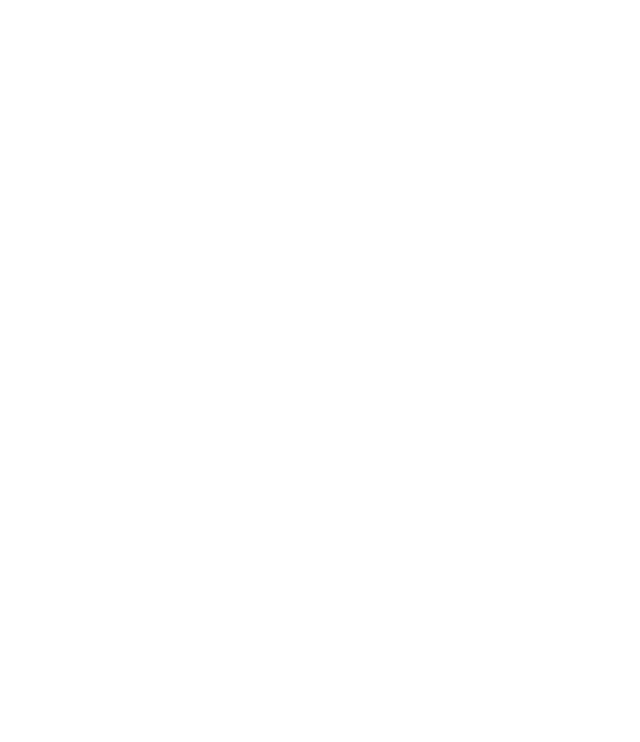
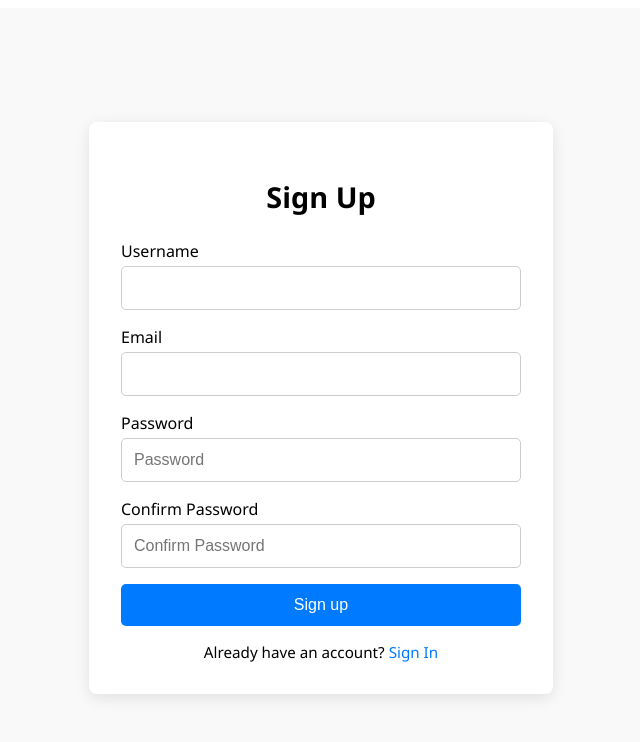
Before and after one commit to zeegy99/ISwipeU, a React (Vite) app in the folder frontend/: page /signup in a window 1280 px wide. Before the commit this address had no page. Shown: the top 742 px of the page, without its empty margins (319-959 px from the left). Built offline with nearby package versions, Linux system fonts and the light colour scheme.

Commit message:
backend login works

```diff
--- a/frontend/src/App.jsx
+++ b/frontend/src/App.jsx
@@ -4,7 +4,8 @@ import Location from './location';
 import { BrowserRouter as Router, Routes, Route} from "react-router-dom";
 import React, { useState, useEffect } from "react";
 import Homepage from "./homepage";
-import Signin from "./signin";
+import Signin from "./signin/signin";
+import Signup from "./signin/signup";
 
 // import { useNavigate, Link } from "react-router-dom"
 
@@ -18,6 +19,7 @@ function App() {
         <Routes>
           <Route path="/" element={<Homepage/>}/>
           <Route path="signin" element={<Signin/>}/>
+          <Route path="signup" element={<Signup/>}/>
         </Routes>
       </Router>
     </>
--- a/frontend/src/signin.jsx
+++ b/frontend/src/signin/signin.jsx
@@ -1,6 +1,7 @@
 import { useState, react } from 'react'
 import './signin.css'
 import { useNavigate } from "react-router-dom";
+import { Link } from "react-router-dom";
 
 function Signin() {
 
@@ -9,10 +10,25 @@ function Signin() {
 
   const navigate = useNavigate();
 
+  const send_login_info = async () => {
 
-  const handleSignin = (e) => {
+  }
+
+
+  const handleSignin = async (e) => {
     e.preventDefault();
-    console.log("handlesignin ran")
+
+    const response = await fetch("http://localhost:5000/api/login", {
+      method: "POST",
+      headers: {"Content-type": "application/json"},
+      body: JSON.stringify({username, password})
+    })
+
+    if (response.ok) {
+      console.log("yay")
+      return
+    }
+    return -1
   };
 
   return (
@@ -49,7 +65,7 @@ function Signin() {
       </form>
 
       <div className="signup-link">
-        {/* Need an account? <Link to="/signup">Sign Up</Link> */}
+        Need an account? <Link to="/signup">Sign Up</Link>
       </div>
     </div>
   </div>
--- /dev/null
+++ b/frontend/src/signin/signup.jsx
@@ -0,0 +1,123 @@
+import React, { useState } from "react";
+import "./signin.css";
+import { useNavigate, Link } from "react-router-dom";
+
+
+const Signup = () => {
+  const [username, setUsername] = useState("");
+  const [email, setEmail] = useState("");
+  const [password, setPassword] = useState("");
+  const [confirmPassword, setConfirmPassword] = useState("");
+  const [error, setError] = useState("");
+  const [showError, setShowError] = useState(false);
+
+  const navigate = useNavigate();
+
+  const handleSignup = async (e) =>
+  {
+    e.preventDefault();
+
+    if (password !== confirmPassword) {
+      setError("Passwords don't match")
+      setShowError(true);
+
+      setTimeout(() => setShowError(false), 3000);
+      return
+    }
+    const response = await fetch("http://localhost:5000/api/signup_info", {
+      method: "POST",
+      headers: { "Content-Type": "application/json" },
+      body: JSON.stringify({username, password, email})
+    })
+
+    if (response.ok) {
+      console.log("We are ok")
+      return
+    }
+    else {
+      console.log("Error")
+    }
+    return -1
+};
+
+
+  return (
+    <>
+    <div className="login-page">
+      <div className="login-card">
+        <h2 className="login-title">Sign Up</h2>
+        <form onSubmit={handleSignup} className="login-form">
+
+        <label className="login-label">Username</label>
+
+
+
+
+        {/* Username Box */}
+        <input
+          type="text"
+          value={username}
+          onChange={(e) => setUsername(e.target.value)}
+          className="login-input"
+          required
+        />
+
+        <label className="login-label">Email</label>
+        <input
+          type="email"
+          value={email}
+          onChange={(e) => setEmail(e.target.value)}
+          className="login-input"
+          required
+        />
+
+        <label className="login-label">Password</label>
+        <input
+          type="password"
+          placeholder="Password"
+          value={password}
+          onChange={(e) => setPassword(e.target.value)}
+          className="login-input"
+          required
+        />
+
+        <label className="login-label">Confirm Password</label>
+        <input
+          type="password"
+          placeholder="Confirm Password"
+          value={confirmPassword}
+          onChange={(e) => setConfirmPassword(e.target.value)}
+          className="login-input"
+          required
+        />
+
+        <div className={`error-container ${showError ? "visible" : ""}`}>
+  {showError && <p className="error-text">{error}</p>}
+</div>
+
+
+
+         <button type="submit" className="login-button">
+          Sign up
+        </button>
+
+        </form>
+
+        <div className="signup-link">
+                Already have an account? <Link to="/signin">Sign In</Link>
+              </div>
+
+
+
+
+
+
+      </div>
+    </div>
+
+
+    </>
+  );
+};
+
+export default Signup;
```
Also changed, not shown: frontend/src/signin/signin.css (renamed from frontend/src/signin.css), 1 other file (tests, documents, lock files or other folders).
